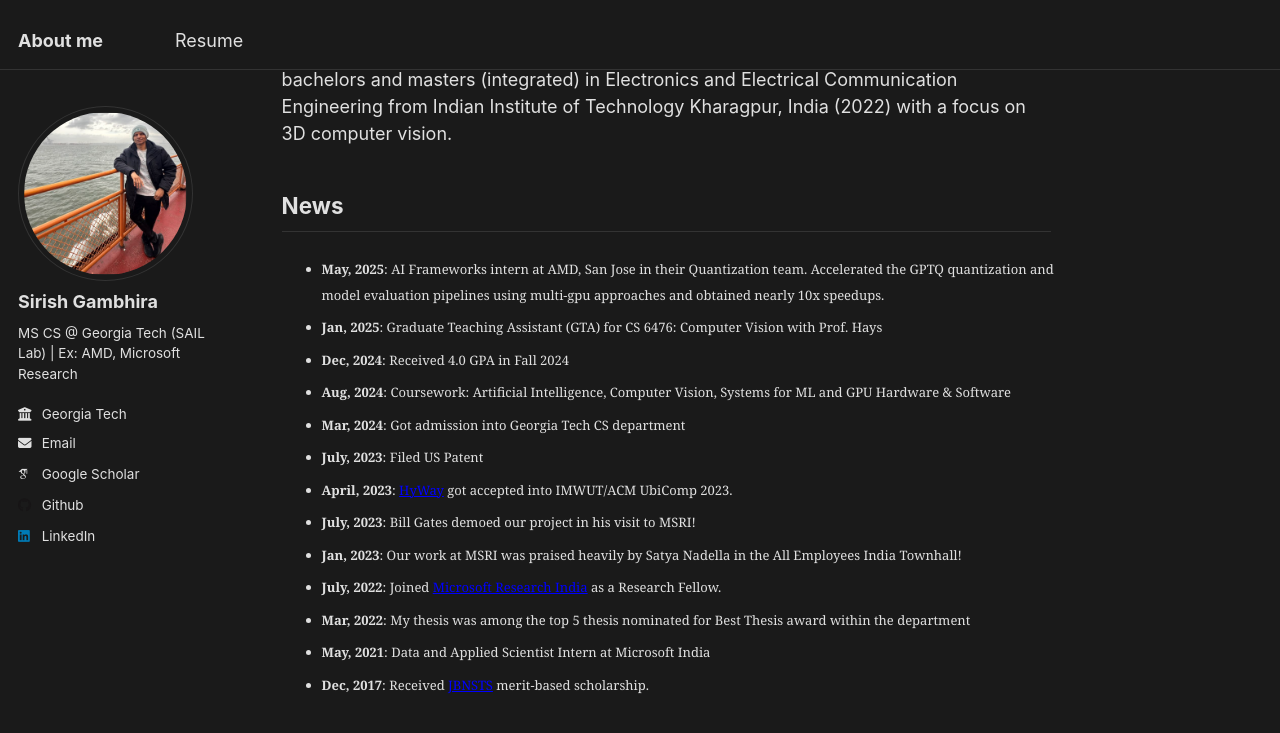
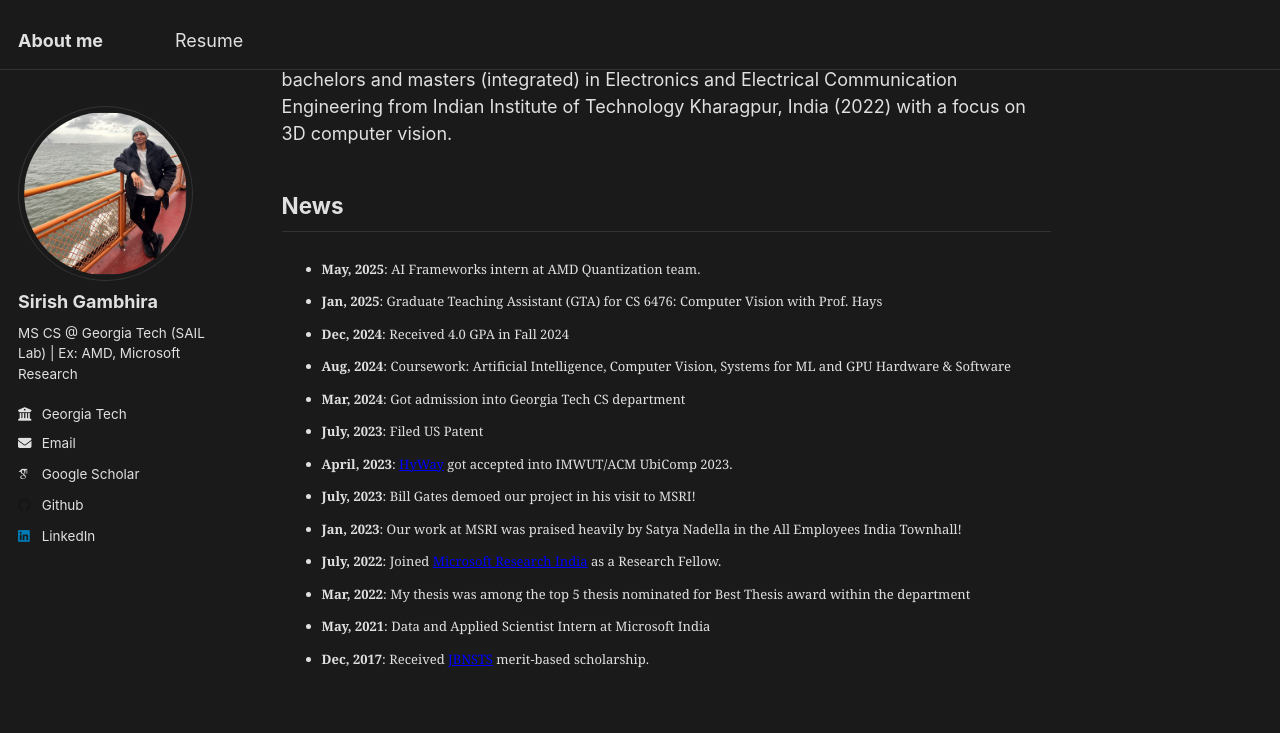
Before and after one commit to sirish-gambhira/sirish-gambhira.github.io, a Jekyll site: the page built from _pages/about.md, in a window 1280 px wide and 900 px high, scrolled down 374 px. Shown: the top 733 px of the window. Built offline with Jekyll 4.4.1, drawn with Linux system fonts in a browser that asks for light colours; some web fonts are replaced.

Commit message:
Simplify intern role description in about.md
Removed specific details about the AI Frameworks intern role at AMD, simplifying the entry.

```diff
--- a/_pages/about.md
+++ b/_pages/about.md
@@ -15,7 +15,7 @@ Prior to Georgia Tech, I worked as a Research Engineer (2022-2024) at Microsoft
 <div style="height:500px;width:775px;border:none;font:16px/26px Georgia, Garamond, Serif;overflow:auto;">
 <font size="2">
 <ul>
-<li><strong>May, 2025</strong>: AI Frameworks intern at AMD, San Jose in their Quantization team. Accelerated the GPTQ quantization and model evaluation pipelines using multi-gpu approaches and obtained nearly 10x speedups.
+<li><strong>May, 2025</strong>: AI Frameworks intern at AMD Quantization team.
 <li><strong>Jan, 2025</strong>: Graduate Teaching Assistant (GTA) for CS 6476: Computer Vision with Prof. Hays
 <li><strong>Dec, 2024</strong>: Received 4.0 GPA in Fall 2024
 <li><strong>Aug, 2024</strong>: Coursework: Artificial Intelligence, Computer Vision, Systems for ML and GPU Hardware & Software
```
